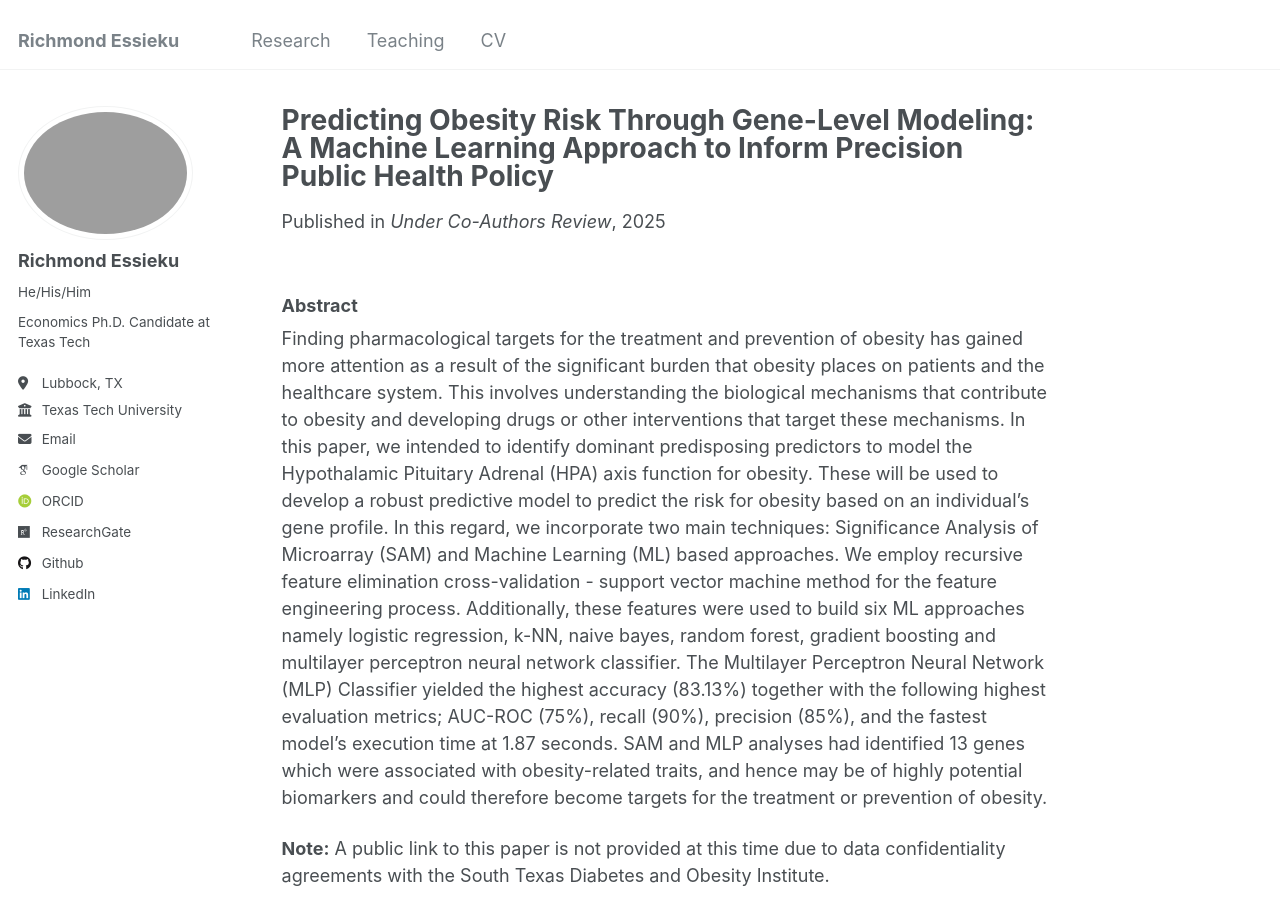
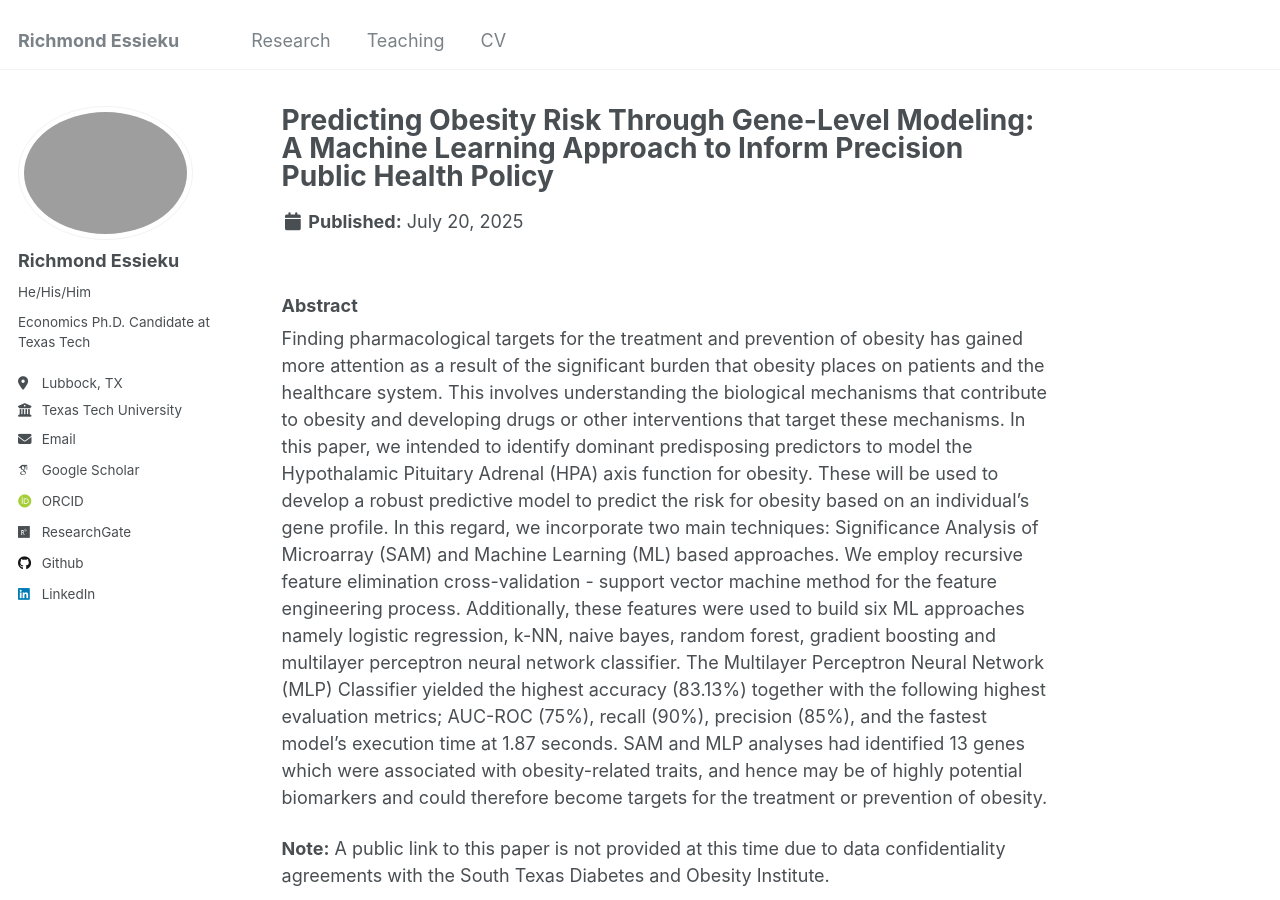
Before and after one commit to essieku/essieku.github.io, a Jekyll site: the page built from _publications/Others2.md, in a window 1280 px wide and 900 px high. Built offline with Jekyll 4.4.1, drawn with Linux system fonts in a browser that asks for light colours; some web fonts are replaced.

Commit message:
Update Others2.md

```diff
--- a/_publications/Others2.md
+++ b/_publications/Others2.md
@@ -5,7 +5,7 @@ category: working-paper
 permalink: /publication/gene-obesity-ml
 excerpt: 'Can gene-level signals help us get ahead of the obesity epidemic? Leveraging DNA methylation and HPA-axis–focused feature discovery (SAM + RFE-SVM), this study builds a multilayer perceptron machine learning model that predicts individual obesity risk with strong out-of-sample performance (≈83% accuracy, 90% recall, 75% AUC). The results show how gene-based risk stratification can sharpen prevention, target resources, and inform cost-effective, precision public health policy'
 date: 2025-07-20
-venue: 'Under Co-Authors Review'
+
 authors: 'Richmond Essieku'
 status: 'Working Paper'
 
```
